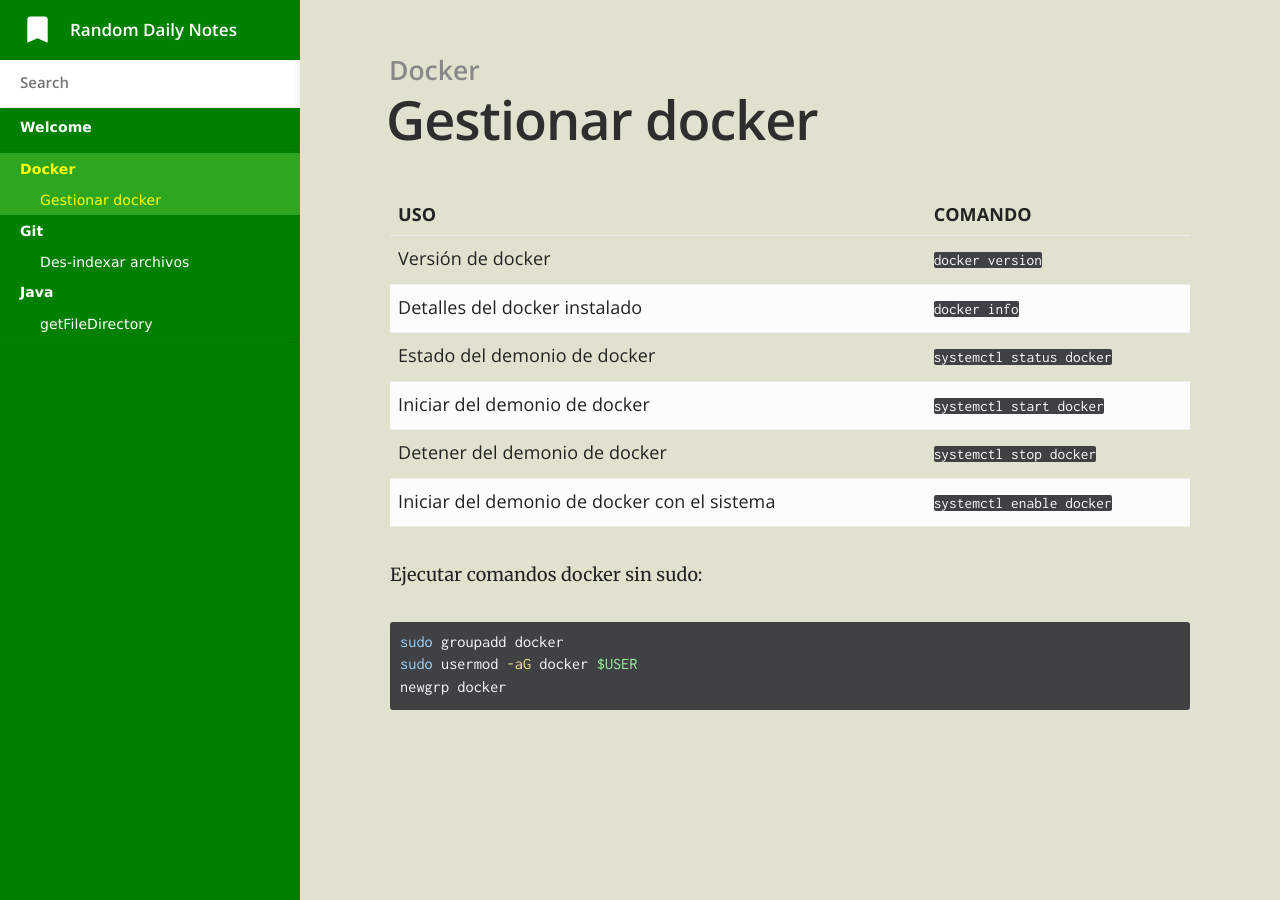
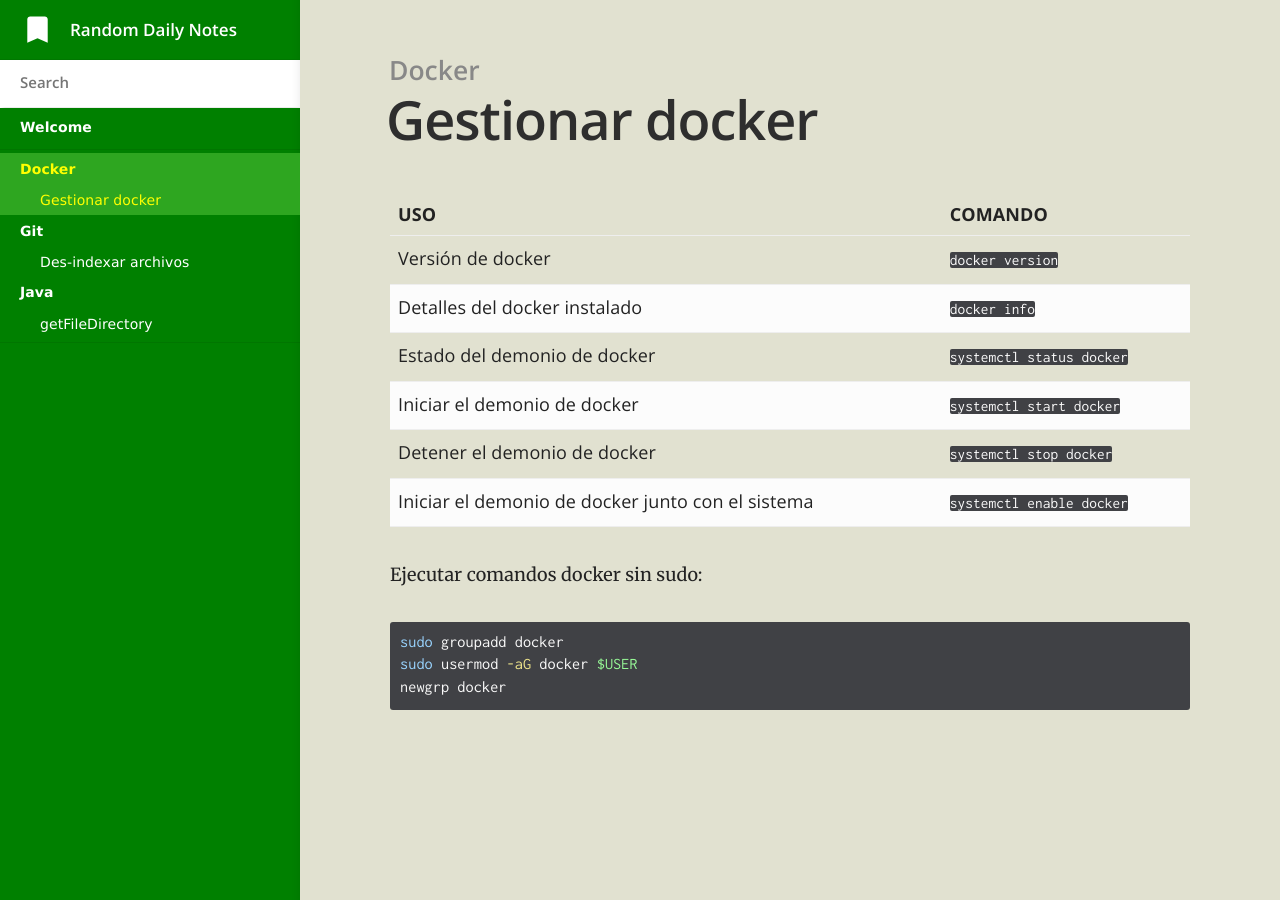
Before and after one commit to slaarks/slaarks.github.io, a Jekyll site: the page built from _docs/Docker/gestionar-docker.md, in a window 1280 px wide. Built offline with Jekyll 4.4.1, drawn with Linux system fonts in a browser that asks for light colours.

Commit message:
Update gestionar-docker.md

```diff
--- a/_docs/Docker/gestionar-docker.md
+++ b/_docs/Docker/gestionar-docker.md
@@ -9,9 +9,9 @@ order: 1
 | Versión de docker | `docker version` |
 | Detalles del docker instalado | `docker info` |
 | Estado del demonio de docker | `systemctl status docker` |
-| Iniciar del demonio de docker | `systemctl start docker` |
-| Detener del demonio de docker | `systemctl stop docker` |
-| Iniciar del demonio de docker con el sistema | `systemctl enable docker` |
+| Iniciar el demonio de docker | `systemctl start docker` |
+| Detener el demonio de docker | `systemctl stop docker` |
+| Iniciar el demonio de docker junto con el sistema | `systemctl enable docker` |
 
 
 Ejecutar comandos docker sin sudo:
```
